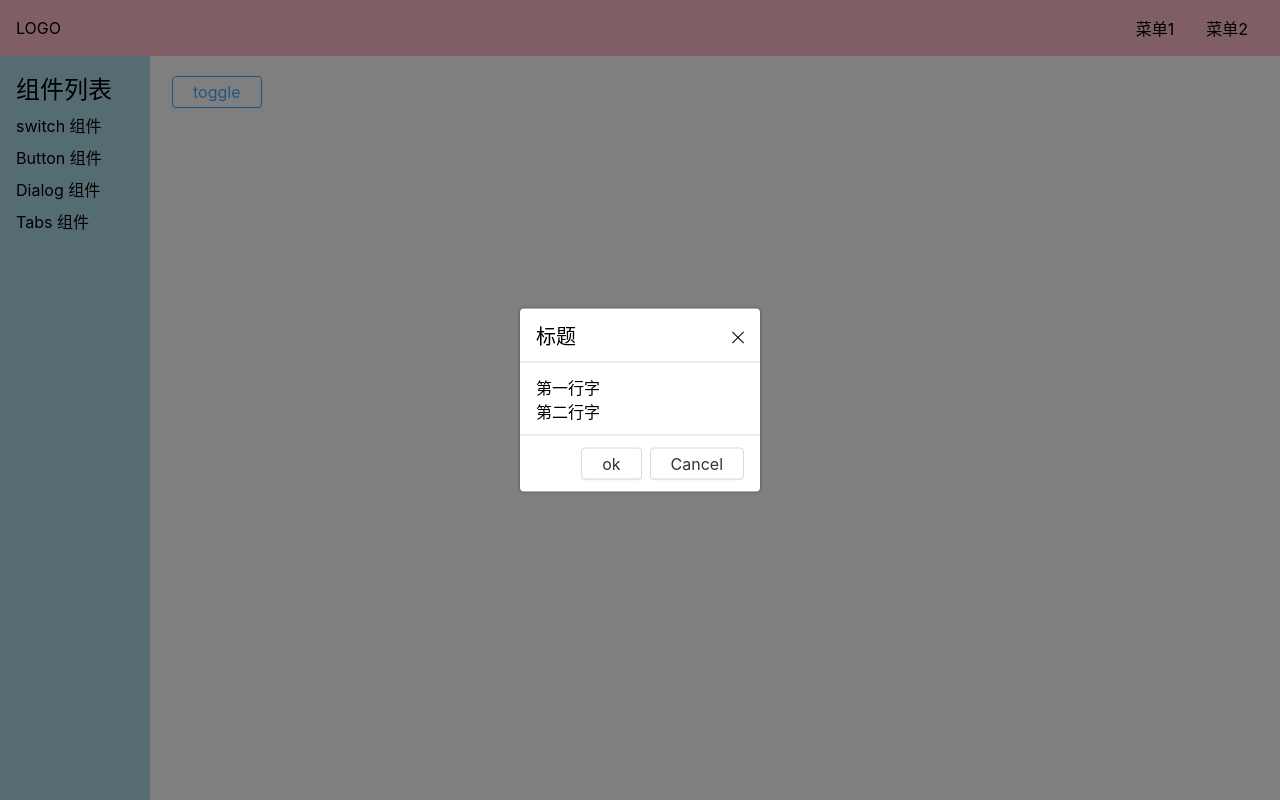
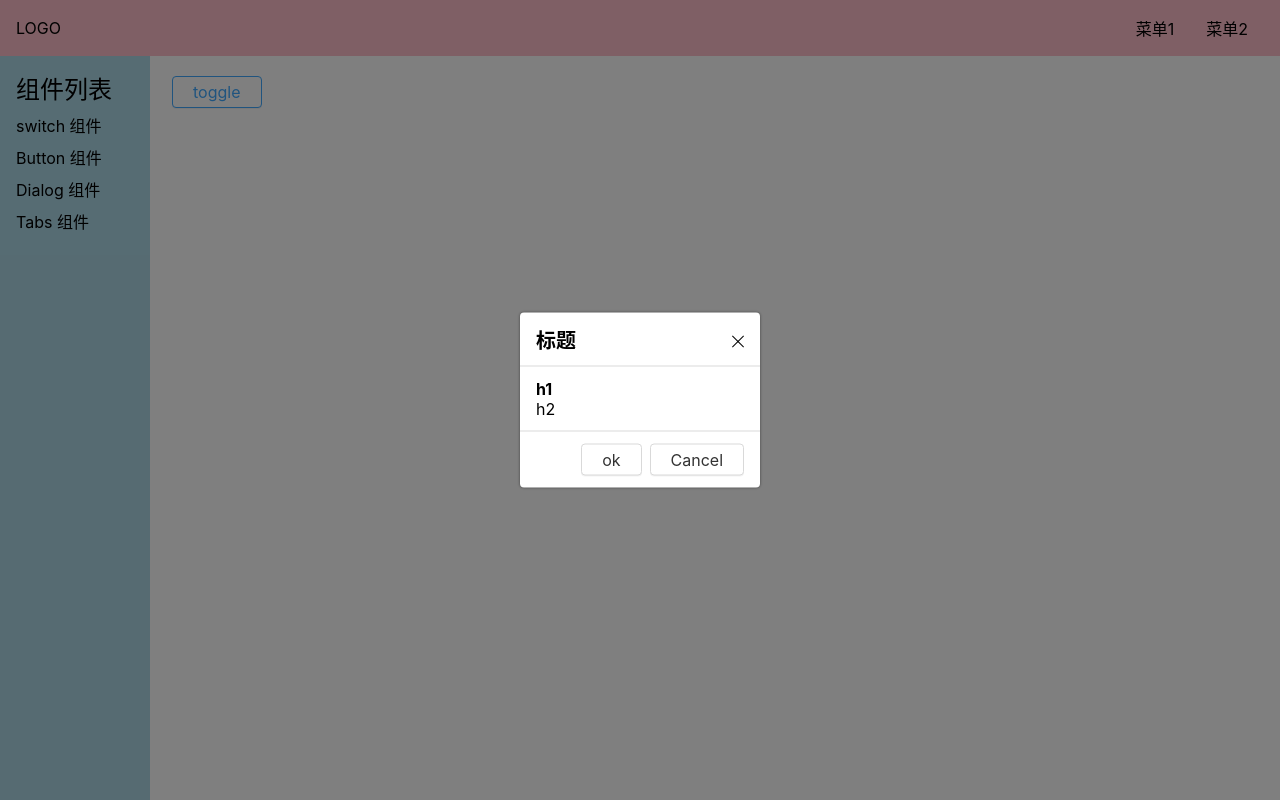
Before and after one commit to gongjianOnline/vue3-guluUI, a Vue app: page /doc/dialog in a window 1280 px wide. Both pictures are taken after a click on the button "toggle". Built offline with nearby package versions, Linux system fonts and the light colour scheme.

Commit message:
使用剧名插槽

```diff
--- a/src/components/DialogDemo.vue
+++ b/src/components/DialogDemo.vue
@@ -5,7 +5,15 @@
                 @update:visible="x = $event"
                 :closeOnClickOverlay="false"
                 :ok="f1"
-                :cancel="f2"></Dialog>
+                :cancel="f2">
+            <template v-slot:content>
+                <strong>h1</strong>
+                <div>h2</div>
+            </template>
+            <template v-slot:title>
+                <strong>标题</strong>
+            </template>
+        </Dialog>
     </div>
 </template>
 <script>
--- a/src/lib/Dialog.vue
+++ b/src/lib/Dialog.vue
@@ -4,12 +4,11 @@
     <div class="gulu-dialog-wrapper">
       <div class="gulu-dialog">
         <header>
-          标题
+          <slot name="title"></slot>
           <span @click="close" class="gulu-dialog-close"></span>
         </header>
         <main>
-          <p>第一行字</p>
-          <p>第二行字</p>
+          <slot name="content"></slot>
         </main>
         <footer>
           <Button @click="ok">ok</Button>
@@ -26,6 +25,10 @@ export default {
     Button,
   },
   props:{
+    title:{
+      type:String,
+      default:""
+    },
     visible:{
       type:Boolean,
       default:false
```
